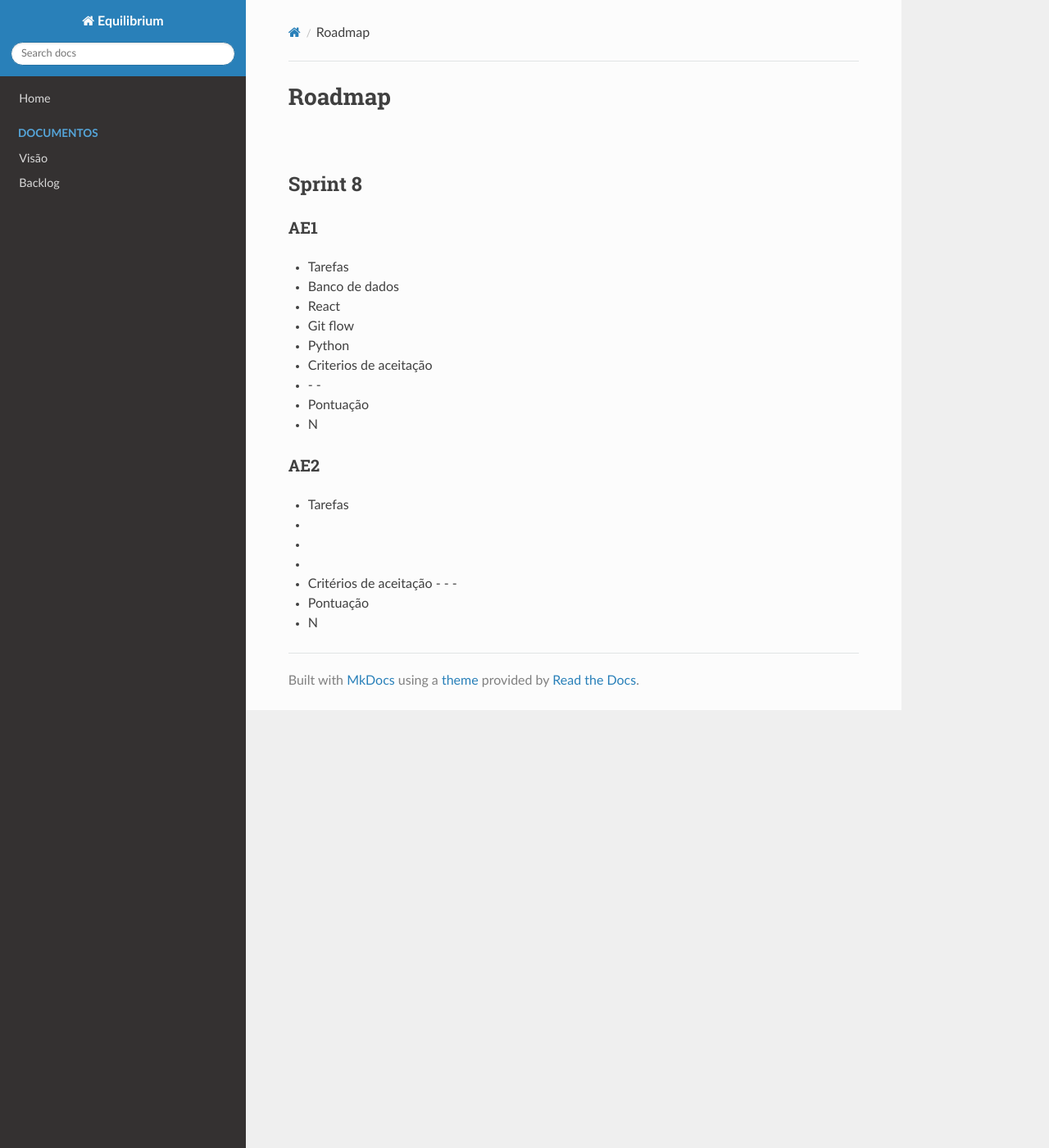
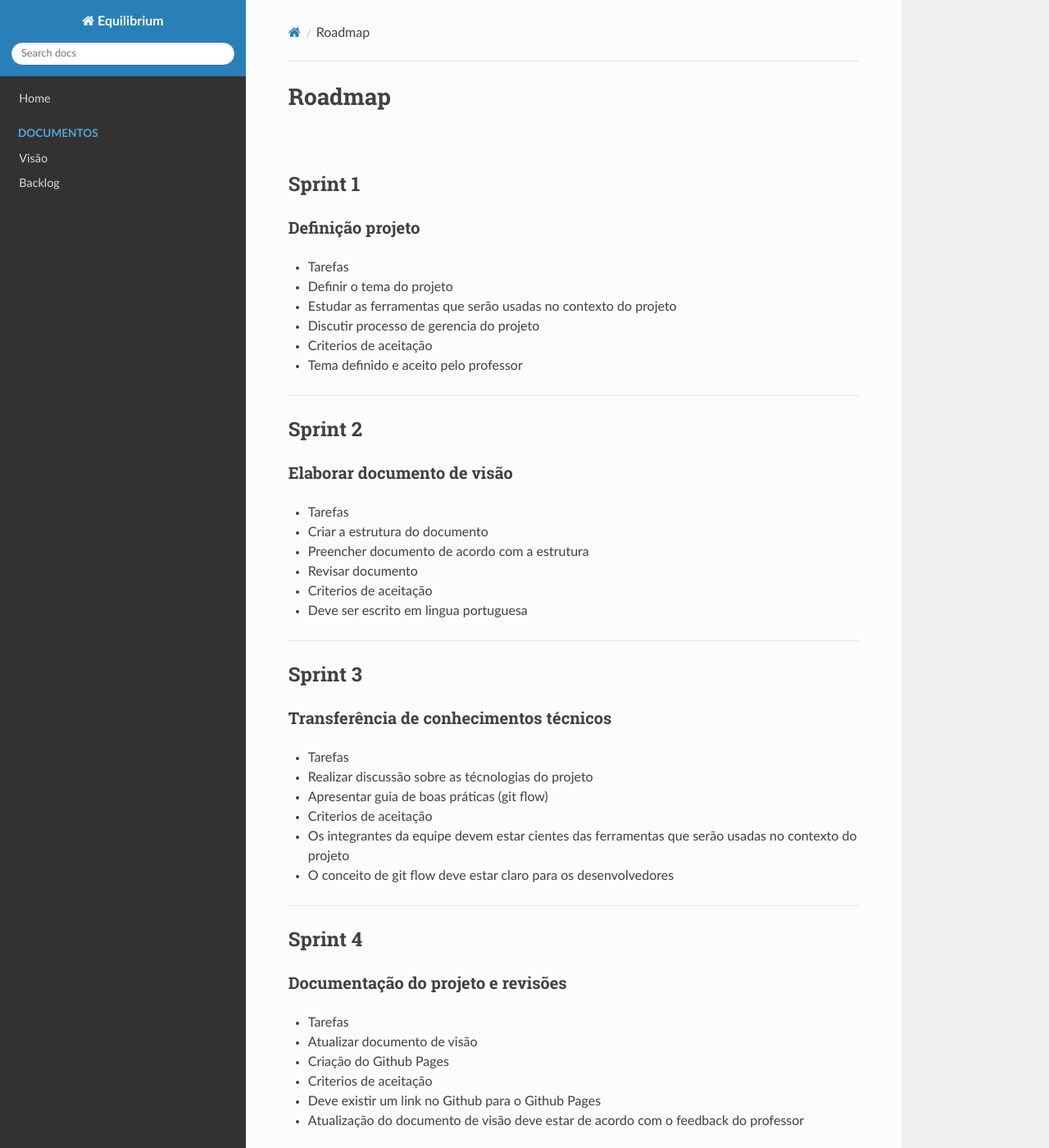
Before and after one commit to Cerrado-Agil/Equilibrium, an MkDocs documentation site: the page built from docs/Roadmap.md, in a window 1280 px wide and 1400 px high. Shown: the whole window at 82% size. Built offline with MkDocs 1.6.1, drawn with Linux system fonts in a browser that asks for light colours; nearby versions of some CDN libraries; some of the changed text lies outside the part shown.

Commit message:
[update] refatoração roadmap entrega 3

```diff
--- a/docs/Roadmap.md
+++ b/docs/Roadmap.md
@@ -1,29 +1,105 @@
 # Roadmap
 
 &nbsp;
-## Sprint 8
-### AE1
+## Sprint 1
+### Definição projeto
 - Tarefas
-  - Banco de dados
-  - React
-  - Git flow
-  - Python
+  - Definir o tema do projeto
+  - Estudar as ferramentas que serão usadas no contexto do projeto
+  - Discutir processo de gerencia do projeto
+
 - Criterios de aceitação
-  -
-  -
+  - Tema definido e aceito pelo professor
+  ----------------------------------------------------------------------------------------------------------------
+
+## Sprint 2
+### Elaborar documento de visão
+- Tarefas
+  - Criar a estrutura do documento
+  - Preencher documento de acordo com a estrutura
+  - Revisar documento
+
+- Criterios de aceitação
+  - Deve ser escrito em lingua portuguesa
+
+ --------------------------------------------------------------------------------------------------------------
+
+## Sprint 3
+### Transferência de conhecimentos técnicos
+- Tarefas
+  - Realizar discussão sobre as técnologias do projeto
+  - Apresentar guia de boas práticas (git flow)
+
+- Criterios de aceitação
+  - Os integrantes da equipe devem estar cientes das ferramentas que serão usadas no contexto do projeto
+  - O conceito de git flow deve estar claro para os desenvolvedores
+
+--------------------------------------------------------------------------------------------------------------
+## Sprint 4
+### Documentação do projeto e revisões
+- Tarefas
+  - Atualizar documento de visão
+  - Criação do Github Pages
+
+- Criterios de aceitação
+  - Deve existir um link no Github para o Github Pages
+  - Atualização do documento de visão deve estar de acordo com o feedback do professor
+
+--------------------------------------------------------------------------------------------------------------
+  ## Sprint 5
+
+### Entrega Unidade 2
+- Tarefas
+  - Criaração do Backlog do produto
+  - Criação do Quadro Lean Inception
+  - Organização estrutural dos requisitos
+
+- Criterios de aceitação
+  - Documento de Backlog do produto deve conter
+    - Épicos
+    - Features
+    - User Stories
+  - O Quadro Lean Inception deve conter
+    - Personas
+    - Mapa de risco
+    - MVP
+--------------------------------------------------------------------------------------------------------------
+## Sprint 6
+
+### Revisão de Documentos e Feedback entre equipes
+- Tarefas
+  - Avaliar Backlog do produto da equipe sugerida
+  - Revisar Backlog do produto de acordo com o feedback recebido
+
+- Criterios de aceitação
+  - Identificar pontos de melhorias do Backlog do produto da equipe sugerida
+
+--------------------------------------------------------------------------------------------------------------
+## Sprint 7
+
+###
+- Tarefas
+  - Criar prototipo de baixa fidelidade
+  - Estudo sobre arquitetura do projeto
   -
 
-- Pontuação
-  - N
-&nbsp;
-### AE2
+- Criterios de aceitação
+  - Verificar a viabilidade da arquitetura do projeto
+  - O Protótipo de baixa fidelidade deve mostrar os fluxos dentro do website
+--------------------------------------------------------------------------------------------------------------
+## Sprint 8
+
+### Entrega unidade 3
 - Tarefas
+  - Backlog do produto priorizado
+  - Estabelecer Backlog da Sprint
+  - Estabelecer os critérios de aceitação das  histórias da sprint
+  - Ativade Extra (AE1)
+
+- Criterios de aceitação
+  - AE1
+    -  Estrutura de CRUD definida
+    -  Estrutura de front-end
+    -  Estrutura de back-end
   -
-  -
-  -
-- Critérios de aceitação
-  -
-  -
-  -
-- Pontuação
-  - N
+--------------------------------------------------------------------------------------------------------------
```
